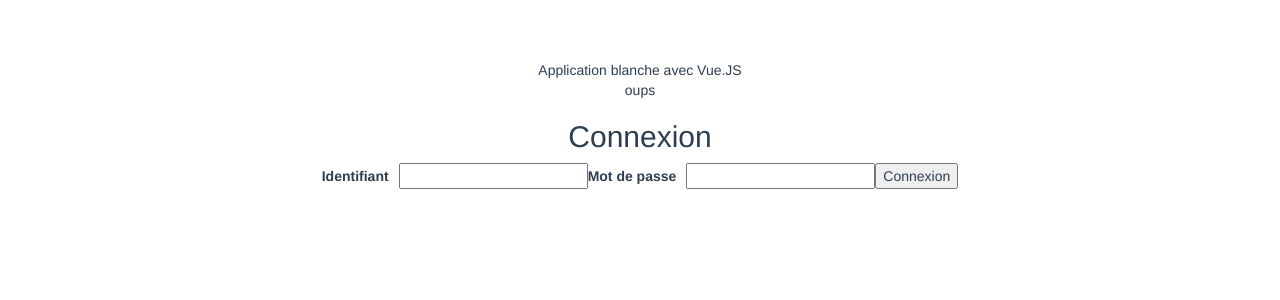
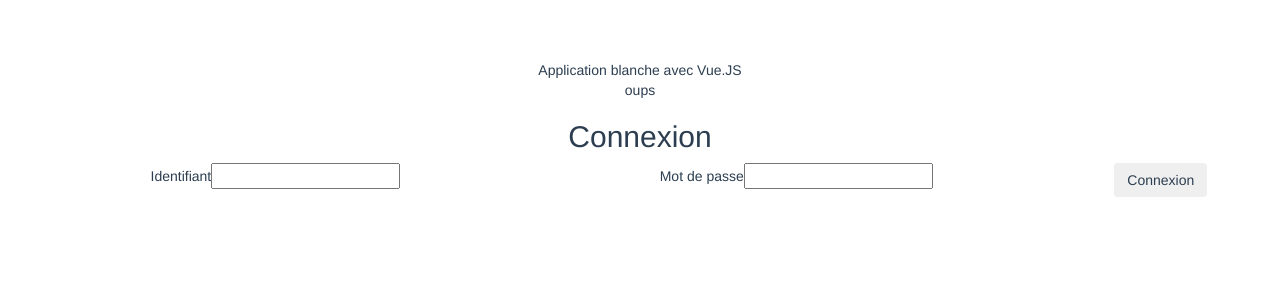
Before and after one commit to talbotgui/appliBlanche, a Vue app in the folder web-vuejs/: page / in a window 1280 px wide. Shown: the top 300 px of the page. Built offline with nearby package versions, Linux system fonts and the light colour scheme; what vue-resource would draw is missing.

Commit message:
Utilisation de Bootstrap

```diff
--- a/web-vuejs/src/App.vue
+++ b/web-vuejs/src/App.vue
@@ -1,6 +1,6 @@
 <template>
-  <div id="app" class="container">
-    <div class="l12 entete">Application blanche avec Vue.JS</div>
+  <div id="app">
+    <div class="entete">Application blanche avec Vue.JS</div>
     <router-view/>
   </div>
 </template>
@@ -12,6 +12,15 @@ export default {
 </script>
 
 <style>
-#app { font-family: 'Avenir', Helvetica, Arial, sans-serif; -webkit-font-smoothing: antialiased; -moz-osx-font-smoothing: grayscale; text-align: center; color: #2c3e50; margin-top: 60px; }
-.entete { text-align: center; }
+#app {
+  font-family: "Avenir", Helvetica, Arial, sans-serif;
+  -webkit-font-smoothing: antialiased;
+  -moz-osx-font-smoothing: grayscale;
+  text-align: center;
+  color: #2c3e50;
+  margin-top: 60px;
+}
+.entete {
+  text-align: center;
+}
 </style>
--- a/web-vuejs/src/components/connexion/Connexion.vue
+++ b/web-vuejs/src/components/connexion/Connexion.vue
@@ -1,14 +1,24 @@
 <template>
-  <div class="hello">
+  <div class="container-fluid">
 
     <div class="erreur">{{ msgErreur }}</div>
 
     <h2>Connexion</h2>
+
     <form v-on:submit.prevent="connexion">
-      <label for="login">Identifiant</label><input id="login" v-model.trim="login" />
-      <label for="mdp">Mot de passe</label><input type="password" id="mdp" v-model="mdp" />
-      <button v-on:click="connexion">Connexion</button>
+      <div class="col-lg-5 col-md-6 col-xs-12">
+        <span>Identifiant</span>
+        <input id="login" v-model.trim="login" />
+      </div>
+      <div class="col-lg-5 col-md-6 col-xs-12">
+        <span>Mot de passe</span>
+        <input type="password" id="mdp" v-model="mdp" />
+      </div>
+      <div class="col-lg-2 col-md-12 col-xs-12">
+        <button class="btn btn-outline-primary" v-on:click="connexion">Connexion</button>
+      </div>
     </form>
+
   </div>
 </template>
 
@@ -24,11 +34,7 @@ export default {
   },
   methods: {
     connexion (event) {
-      this.$http.get('http://localhost:9090/applicationBlanche/utilisateur').then(response => {
-        console.debug(response)
-      }, response => {
-        console.error(response)
-      })
+      console.debug('connexion')
     }
   }
 }
--- a/web-vuejs/src/components/utilisateur/Utilisateur.vue
+++ b/web-vuejs/src/components/utilisateur/Utilisateur.vue
@@ -1,5 +1,5 @@
 <template>
-  <div class="hello">
+  <div class="container-fluid">
 
     <div class="erreur">{{ messageErreur }}</div>
 
```
